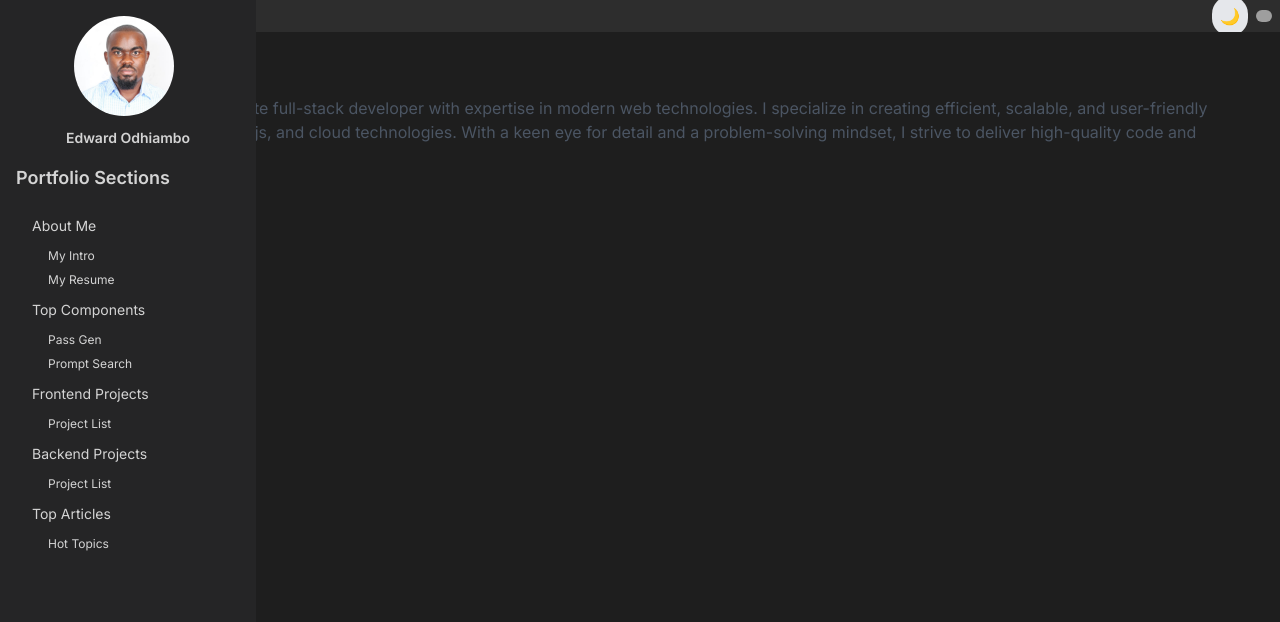
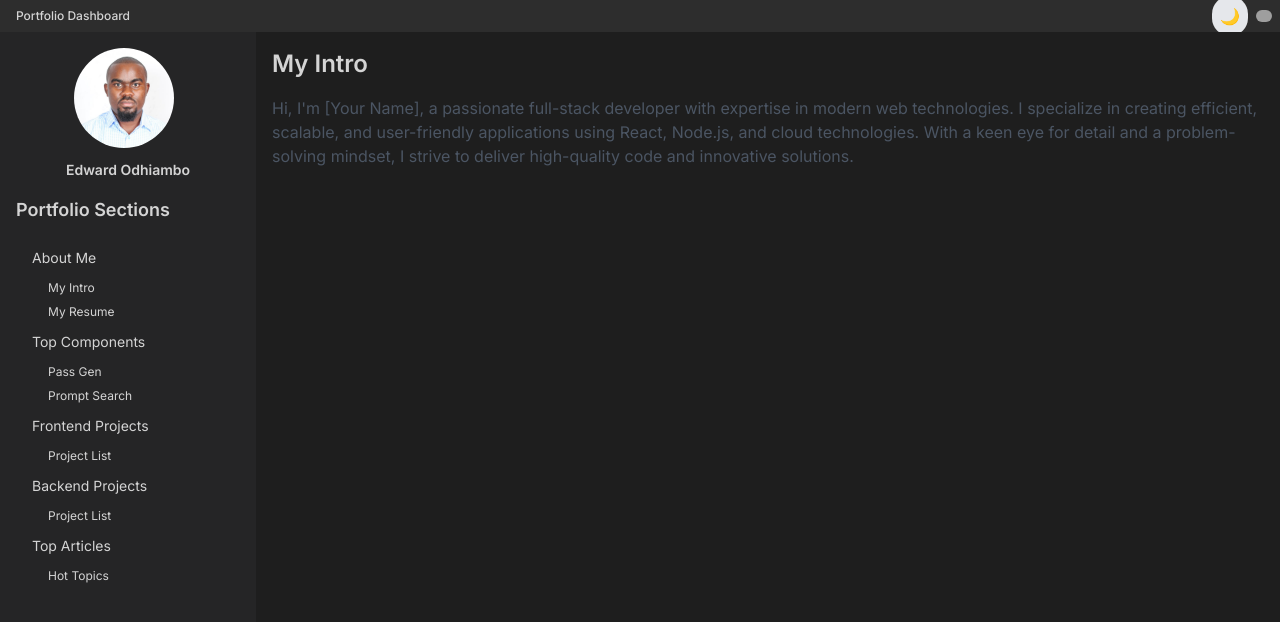
Before and after one commit to odhiambo-ed/next-dev-dashboard, a Next.js app: page / in a window 1280 px wide. Shown: the top 622 px of the page. Built offline with nearby package versions, Linux system fonts and the light colour scheme; grey boxes are pictures that could not be loaded.

Commit message:
edit sidebar

```diff
--- a/app/components/layout/Sidebar.js
+++ b/app/components/layout/Sidebar.js
@@ -44,13 +44,22 @@ function SectionItem({ section, onSectionSelect }) {
 function Sidebar({ isOpen, onClose, isMobile, onSectionSelect }) {
   return (
     <>
-      <motion.aside
-        initial={{ x: '-100%' }}
-        animate={{ x: isOpen ? 0 : '-100%' }}
-        transition={{ duration: 0.3 }}
-        className={`fixed inset-y-0 left-0 z-50 w-64 bg-vscode-sidebar-bg text-vscode-text overflow-y-auto ${
-          isMobile ? 'shadow-lg' : ''
-        }`}
+        {isMobile && (
+        <div
+          className={`fixed inset-0 bg-black bg-opacity-50 z-40 ${
+            isOpen ? 'block' : 'hidden'
+          }`}
+          onClick={onClose}
+        ></div>
+      )}
+      <aside
+        className={`${
+          isMobile
+            ? 'fixed inset-y-0 left-0 z-50 w-64 transform transition-transform duration-300 ease-in-out'
+            : 'relative w-64 flex-shrink-0'
+        } ${
+          isOpen ? 'translate-x-0' : '-translate-x-full'
+        } bg-vscode-sidebar-bg text-vscode-text overflow-y-auto`}
       >
         <div className="p-4">
           <div className="flex flex-col gap-3 items-center mb-4">
@@ -78,13 +87,7 @@ function Sidebar({ isOpen, onClose, isMobile, onSectionSelect }) {
             </svg>
           </button>
         )}
-      </motion.aside>
-      {isMobile && isOpen && (
-        <div
-          className="fixed inset-0 z-40 bg-black bg-opacity-50"
-          onClick={onClose}
-        ></div>
-      )}
+      </aside>
     </>
   );
 }
```
